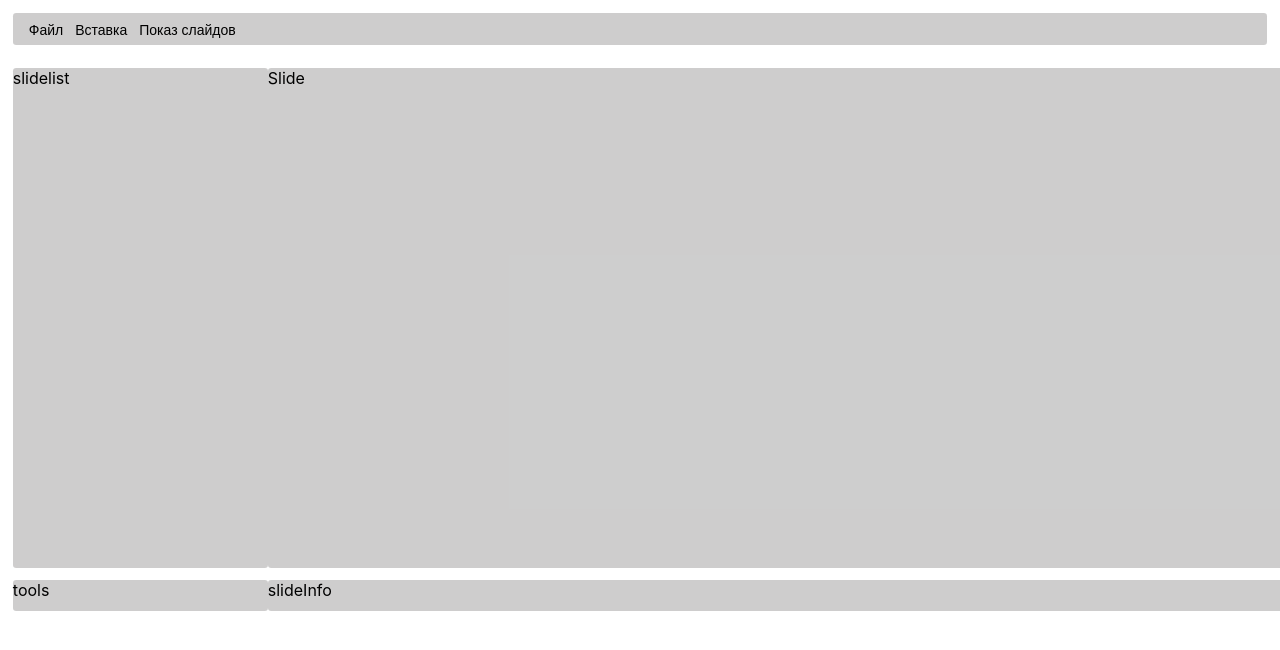
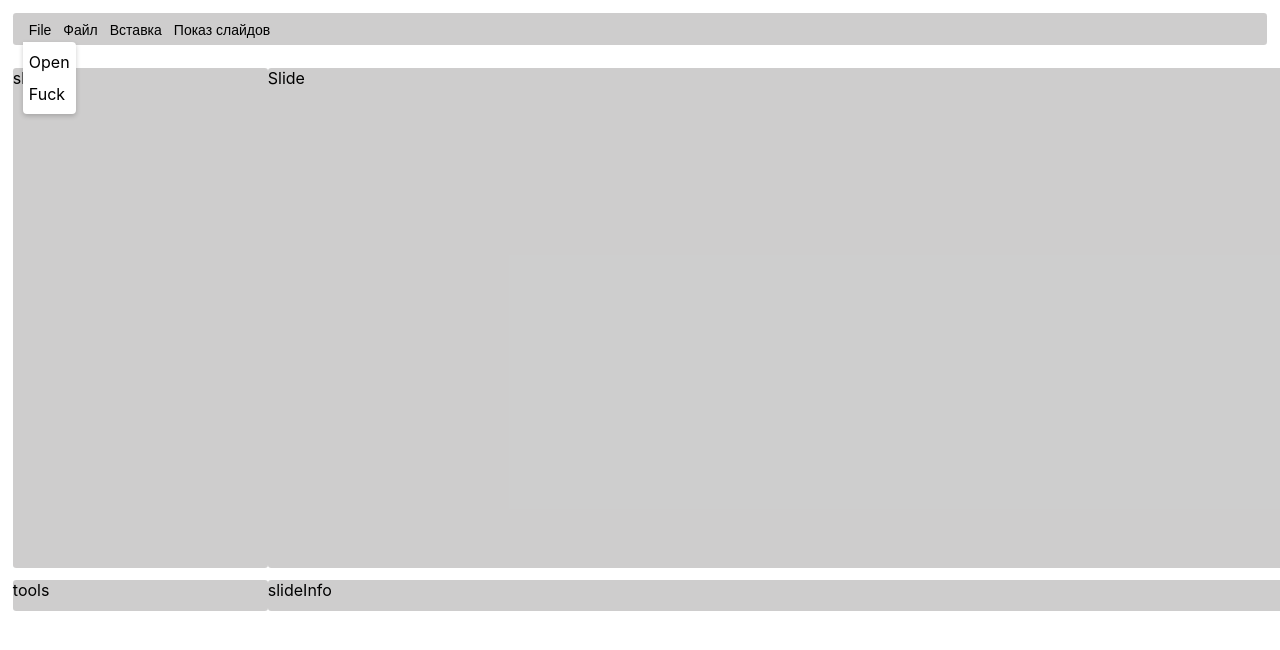
Before and after one commit to pklgn/project-os, a React (Create React App) app: page / in a window 1280 px wide. Shown: the top 650 px of the page. Built offline with nearby package versions, Linux system fonts and the light colour scheme.

Commit message:
фича: стиль dropdown-menu

```diff
--- a/src/components/TopBar/TopBar.tsx
+++ b/src/components/TopBar/TopBar.tsx
@@ -1,4 +1,5 @@
 import { Button } from "../common/Button/Button";
+import { DropdownButton } from "../common/DropdownButton/DropdownButton";
 import styles from "./TopBar.module.css";
 
 function TopBar() {
@@ -12,9 +13,14 @@ function TopBar() {
         return <Button text={text} state={"default"} onClick={() => console.log('hello')} />
     });
 
+    const dropDownMenu: Map<string, boolean> = new Map();
+    dropDownMenu.set("Open", false);
+    dropDownMenu.set("Fuck", true);
+
     return (
         <div className={styles['top-bar']}>
             <div className={styles['top-bar__button-list']}>
+            <DropdownButton title="File" state="default" menu={dropDownMenu} onClick={() => console.log('stop')} />
                 {buttonList}
             </div>
         </div>
--- a/src/components/common/Button/Button.tsx
+++ b/src/components/common/Button/Button.tsx
@@ -11,7 +11,7 @@ function Button(props: {
         text,
         state,
         onClick
-    } = props
+    } = props;
 
     const disabled = state === 'loading' || state === 'disabled'
 
--- a/src/components/common/DropdownButton/DropdownButton.module.css
+++ b/src/components/common/DropdownButton/DropdownButton.module.css
@@ -8,3 +8,33 @@
   transition: all ease-out 0.2s;
   padding: 4px 6px;
 }
+
+.button:hover {
+  transition: all ease-out 0.2s;
+  background-color: rgba(190, 189, 189, 0.75);
+}
+
+.dropdown {
+  position: relative;
+  display: inline-block;
+}
+
+.dropdown-menu {
+  position: absolute;
+  left: 0;
+  top: 90%;
+  padding: 4px 6px;
+  background-color: white;
+  border-width: 1px;
+  border-color: rgba(173, 174, 136, 1);
+  border-radius: 0 .25rem .25rem .25rem;
+  box-shadow: 0 2px 5px 0 rgba(0, 0, 0, .2);
+}
+
+.subbuton {
+
+}
+
+.clickable-subbuton {
+
+}
--- a/src/components/common/DropdownButton/DropdownButton.tsx
+++ b/src/components/common/DropdownButton/DropdownButton.tsx
@@ -1,9 +1,34 @@
-import style from "./DropdownButton.module.css";
+import styles from "./DropdownButton.module.css";
 
-export function DropdownButton(): JSX.Element {
+export function DropdownButton(props: {
+    title: string;
+    state: 'disabled' | 'default';
+    menu: Map<string, boolean>;
+    onClick: () => void;
+}): JSX.Element {
+    const {
+        title,
+        state,
+        menu,
+        onClick
+    } = props;
+
+    const menuElements: JSX.Element[] = [];
+    menu.forEach((hasSubMenu, title) => {
+        const element: JSX.Element = (hasSubMenu)
+            ? <div className={styles["clickable-subbuton"]}>{title}</div>
+            : <div className={styles.subbuton}>{title}</div>;
+        menuElements.push(element);
+    });
+
     return (
-        <div className={style.button}>
-            Hello
+        <div className={styles.dropdown}>
+            <button className={styles.button}>
+                {title}
+            </button>
+            <div className={styles["dropdown-menu"]}>
+              {menuElements}
+            </div>
         </div>
     );
 }
```
